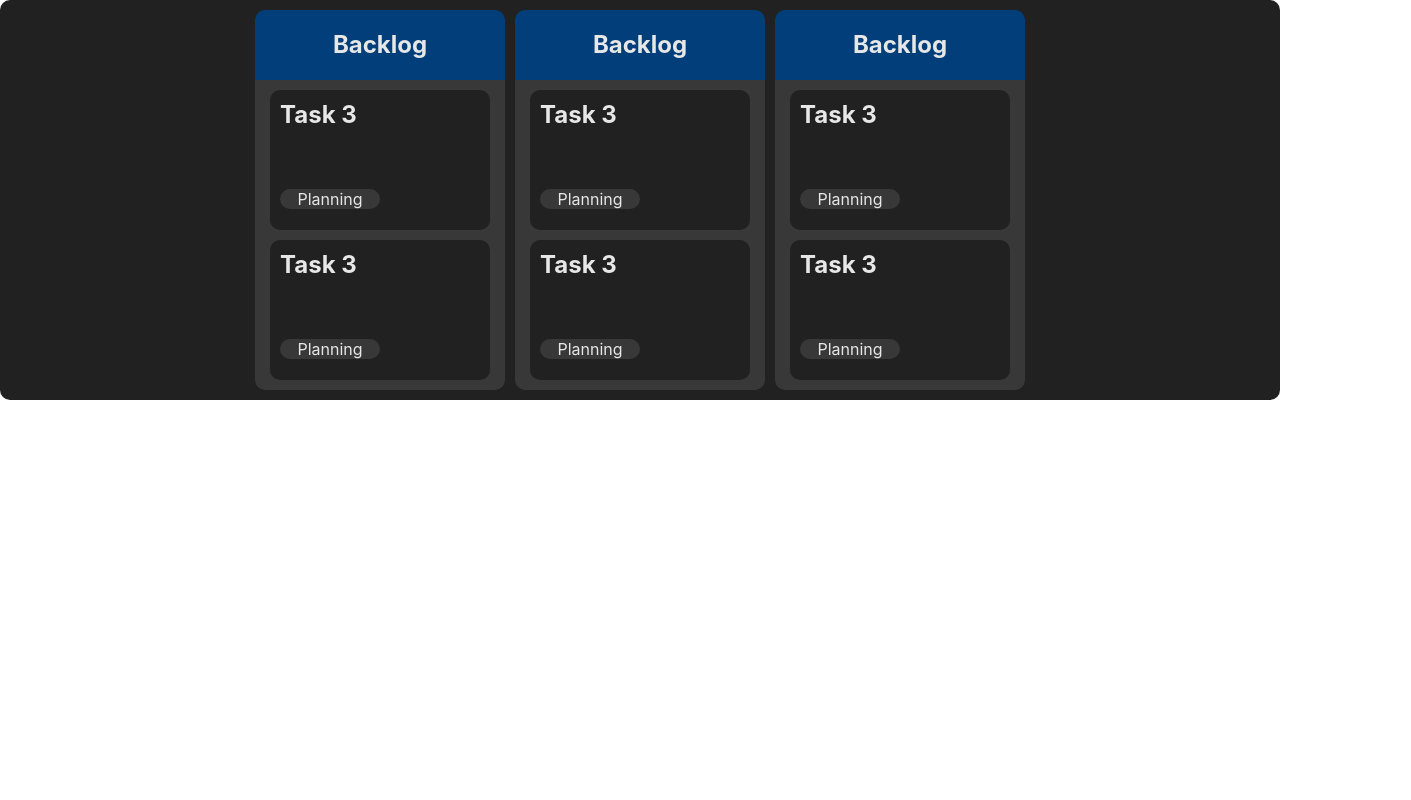
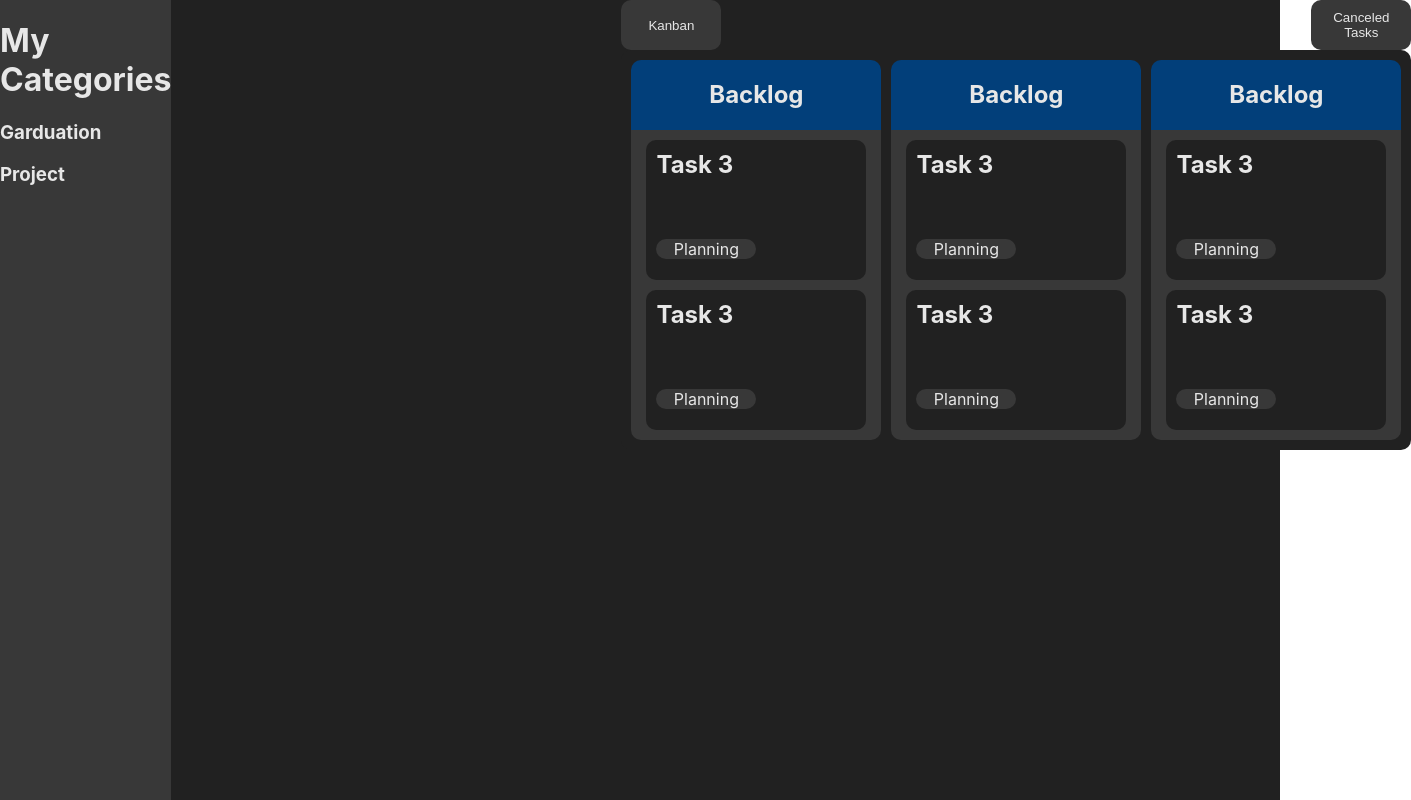
Before and after one commit to victorbrandaoa/task-list-frontend, a React (Create React App) app: page / in a window 1280 px wide. Shown: the whole page, 1411 px wide, since content can reach past the window. Built offline with nearby package versions, Linux system fonts and the light colour scheme.

Commit message:
add first page

```diff
--- a/src/index.js
+++ b/src/index.js
@@ -6,11 +6,12 @@ import TaskCard from './components/taskCard';
 import reportWebVitals from './reportWebVitals';
 import KanbanColumn from './components/kanbanColumn';
 import KanbanBoard from './components/kanbanBoard';
+import KanbanPage from './pages';
 
 const root = ReactDOM.createRoot(document.getElementById('root'));
 root.render(
   <React.StrictMode>
-    <KanbanBoard />
+    <KanbanPage />
   </React.StrictMode>
 );
 
--- /dev/null
+++ b/src/pages/index.js
@@ -0,0 +1,3 @@
+import KanbanPage from "./kanbanPage";
+
+export default KanbanPage;
--- /dev/null
+++ b/src/pages/kanbanPage.js
@@ -0,0 +1,18 @@
+import KanbanBoard from "../components/kanbanBoard/kanbanBoard";
+import NavBar from "../components/navBar";
+import "./style.css";
+
+export default function KanbanPage() {
+    return (
+        <div className="kanban-page">
+            <NavBar></NavBar>
+            <div className="main">
+                <div className="nav-buttons">
+                    <button>Kanban</button>
+                    <button>Canceled Tasks</button>
+                </div>
+                <KanbanBoard className="board"/>
+            </div>
+        </div>
+    )
+}
--- /dev/null
+++ b/src/pages/style.css
@@ -0,0 +1,27 @@
+.kanban-page {
+    display: flex;
+    min-height: 100vh;
+    background-color: #212121;
+}
+
+.nav-buttons {
+    display: flex;
+    justify-content: space-between;
+}
+
+.main {
+    display: flex;
+    flex-direction: column;
+    justify-content: center;
+    padding: 0px 0px 0px 450px;
+    align-self: flex-start;
+}
+
+button {
+    color: #E7E7E7;
+    background-color: #383838;
+    border-radius: 10px;
+    border-style: none;
+    width: 100px;
+    height: 50px;
+}
```
